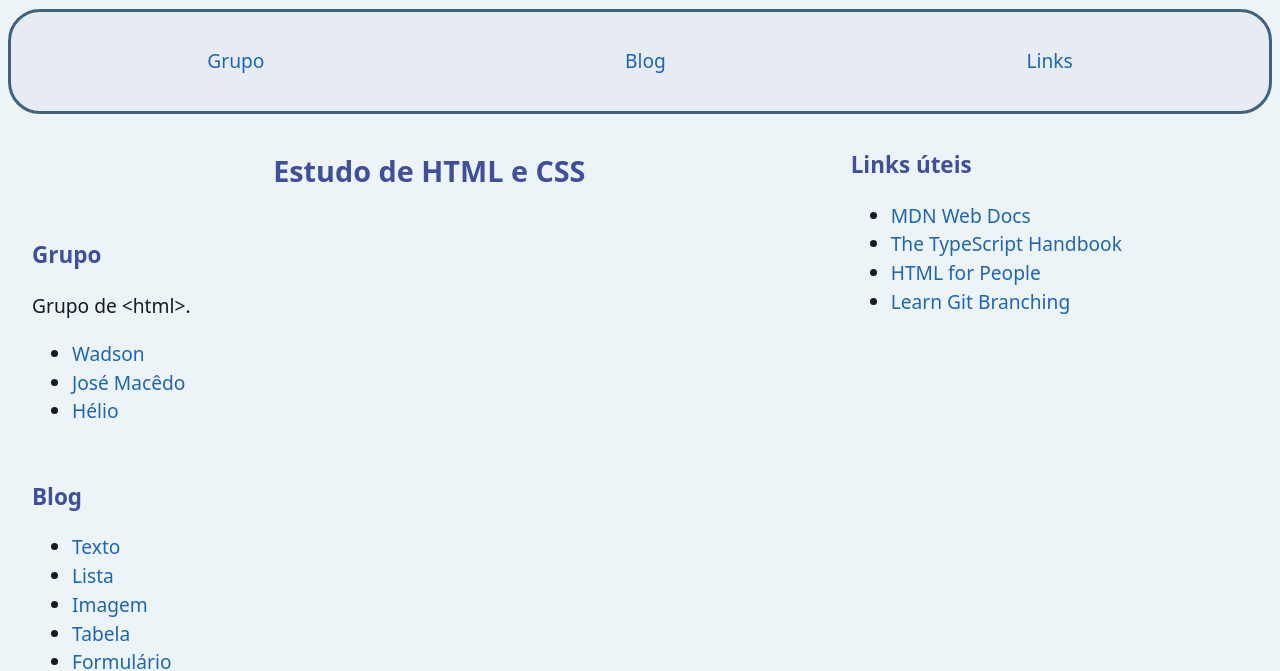
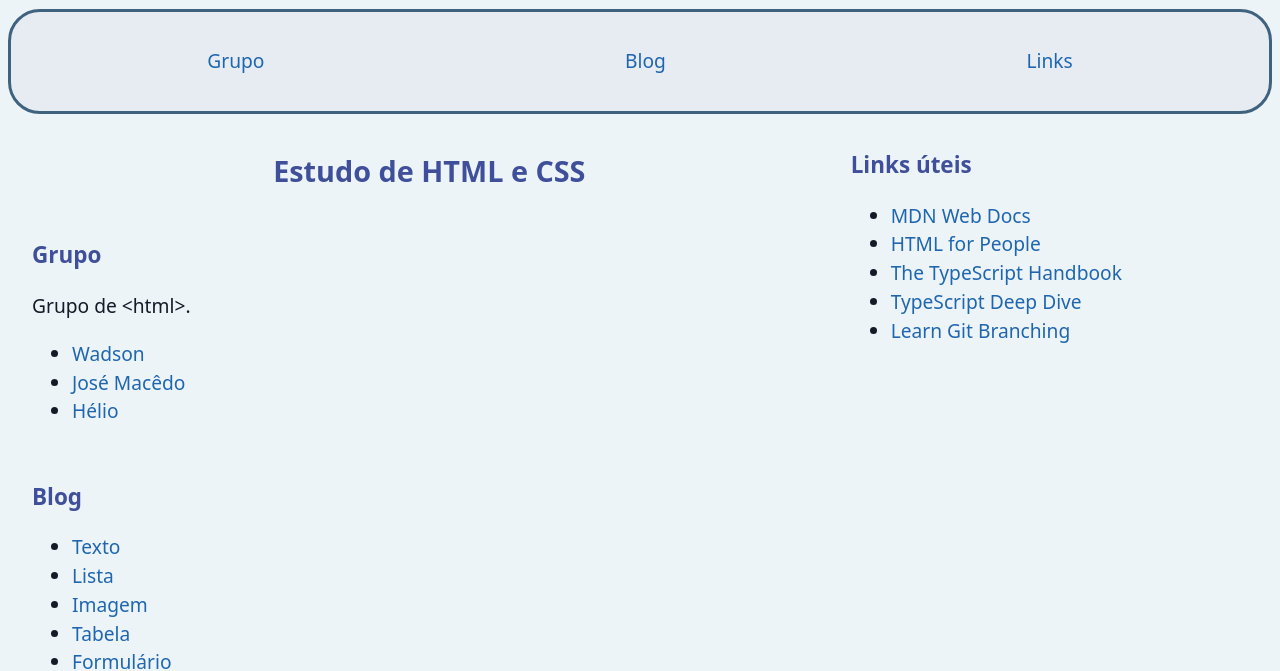
Before and after one commit to hmccl/hmccl.github.io, a plain HTML site: page index.html in a window 1280 px wide. Shown: the part 129-800 px from the top of the page. Drawn offline with Linux system fonts and the light colour scheme.

Commit message:
Novo link e nova ordem de links

```diff
--- a/index.html
+++ b/index.html
@@ -187,8 +187,9 @@
 
       <ul lang="en-US">
         <li><a href="https://developer.mozilla.org/en-US/docs/Web">MDN Web Docs</a></li>
+        <li><a href="https://www.htmlforpeople.com/">HTML for People</a></li>
         <li><a href="https://www.typescriptlang.org/docs/handbook/intro.html">The TypeScript Handbook</a></li>
-        <li><a href="https://www.htmlforpeople.com/">HTML for People</a></li>
+        <li><a href="https://basarat.gitbook.io/typescript">TypeScript Deep Dive</a></li>
         <li><a href="https://learngitbranching.js.org/">Learn Git Branching</a></li>
       </ul>
     </aside>
```
